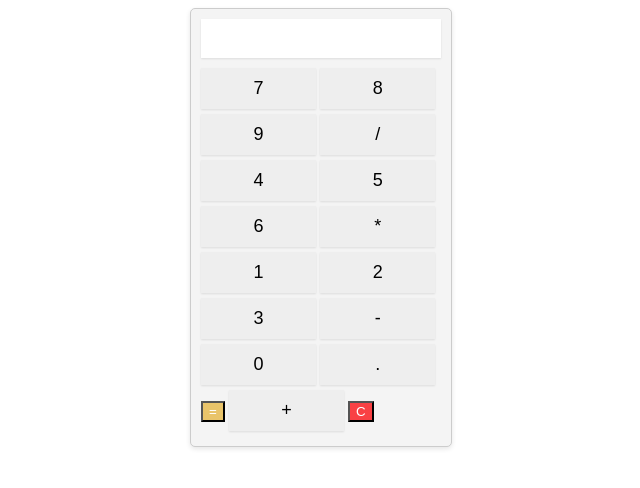
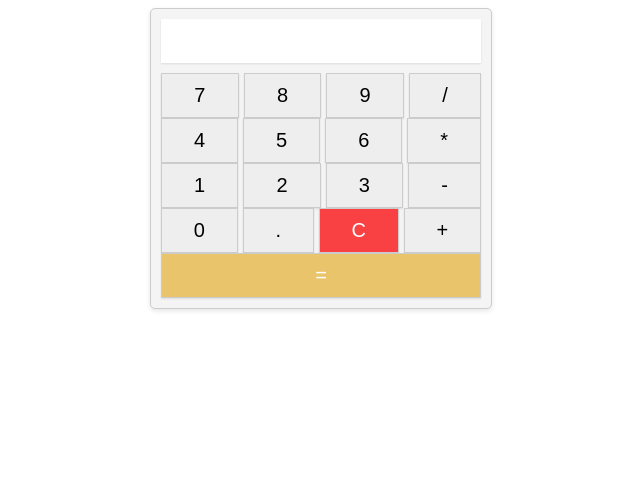
Before and after one commit to NI-Matheus/TOP-calculator, a plain HTML site: page index.html in a window 1280 px wide. Shown: the whole page, without its empty margins (319-959 px from the left). Drawn offline with Linux system fonts and the light colour scheme.

Commit message:
Style btns with margins and set up rows with flex property

```diff
--- a/index.html
+++ b/index.html
@@ -3,7 +3,10 @@
   <head>
     <meta charset="UTF-8" />
     <meta name="keywords" content="Calculator,HTML, CSS, JavaScript" />
-    <meta name="description" content="Calculator made for The Odin Project course" />
+    <meta
+      name="description"
+      content="Calculator made for The Odin Project course"
+    />
     <meta name="author" content="Matheus P. C. Silva" />
     <meta name="viewport" content="width=device-width, initial-scale=1.0" />
     <title>Calculator</title>
@@ -12,23 +15,33 @@
   <body>
     <div class="calculator">
       <input type="text" id="display" disabled />
+      <div class="row">
         <input type="button" value="7" class="btn" data-value="7" />
         <input type="button" value="8" class="btn" data-value="8" />
         <input type="button" value="9" class="btn" data-value="9" />
-      <input type="button" value="/" class="btn" data-value="/" />
+        <input type="button" value="/" class="btn btn-operator" data-value="/" />
+      </div>
+      <div class="row">
         <input type="button" value="4" class="btn" data-value="4" />
         <input type="button" value="5" class="btn" data-value="5" />
         <input type="button" value="6" class="btn" data-value="6" />
-      <input type="button" value="*" class="btn" data-value="*" />
+        <input type="button" value="*" class="btn btn-operator" data-value="*" />
+      </div>
+      <div class="row">
         <input type="button" value="1" class="btn" data-value="1" />
         <input type="button" value="2" class="btn" data-value="2" />
         <input type="button" value="3" class="btn" data-value="3" />
-      <input type="button" value="-" class="btn" data-value="-" />
-      <input type="button" value="0" class="btn" data-value="0" />
+        <input type="button" value="-" class="btn btn-operator" data-value="-" />
+      </div>
+      <div class="row">
+        <input type="button" value="0" class="btn btn-zero" data-value="0" />
         <input type="button" value="." class="btn" data-value="." />
-      <input type="button" value="=" class="btn-equal" />
-      <input type="button" value="+" class="btn" data-value="+" />
-      <input type="button" value="C" class="btn-clear" />
+        <input type="button" value="C" class="btn btn-clear" />
+        <input type="button" value="+" class="btn btn-operator" data-value="+" />
+      </div>
+      <div class="row">
+        <input type="button" value="=" class="btn btn-equal" />
+      </div>
     </div>
 
     <script src="script.js"></script>
--- a/styles.css
+++ b/styles.css
@@ -1,46 +1,51 @@
 .calculator {
-  width: 240px;
+    width: 320px;
     background-color: #f4f4f4;
     border: 1px solid #ccc;
-  padding: 10px;
     border-radius: 5px;
     box-shadow: 0 2px 5px rgba(0, 0, 0, 0.1);
     margin: 0 auto;
+    padding: 10px;
   }
 
   #display {
     width: 100%;
     margin-bottom: 10px;
     padding: 8px;
-  font-size: 20px;
+    font-size: 24px;
     text-align: right;
     border: none;
     background-color: #fff;
     box-shadow: 0 1px 2px rgba(0, 0, 0, 0.1);
-  box-sizing: border-box; /* Add this property */
+    box-sizing: border-box;
   }
 
-.btn {
-  width: 48%;
+  .row {
+    display: flex;
+    justify-content: space-between;
+  }
+
+  .row .btn {
+    flex-grow: 1;
     padding: 10px;
-  margin-bottom: 5px;
-  font-size: 18px;
-  border: none;
+    margin-right: 5px;
+    font-size: 20px;
+    border: 1px solid #ccc;
     background-color: #eee;
     box-shadow: 0 1px 2px rgba(0, 0, 0, 0.1);
     cursor: pointer;
   }
 
-.btn-equal {
+  .row .btn-equal {
     background-color: #e9c46a;
     color: #fff;
   }
 
-.btn-clear {
+  .row .btn-clear {
     background-color: #f94144;
     color: #fff;
   }
 
-.btn:hover {
-  background-color: #d4d4d4;
+  .row .btn:last-child {
+    margin-right: 0;
   }
```
Lines whose indentation alone changed are shown as unchanged.
